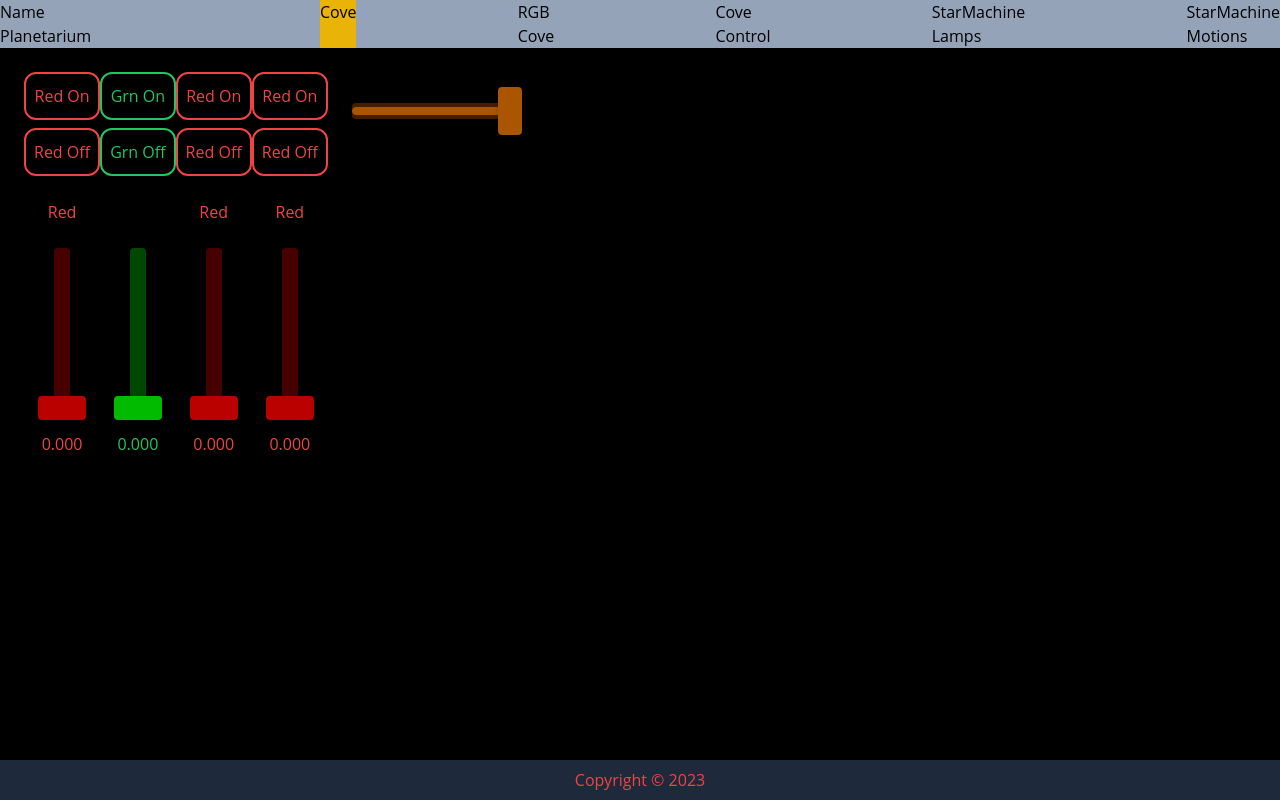
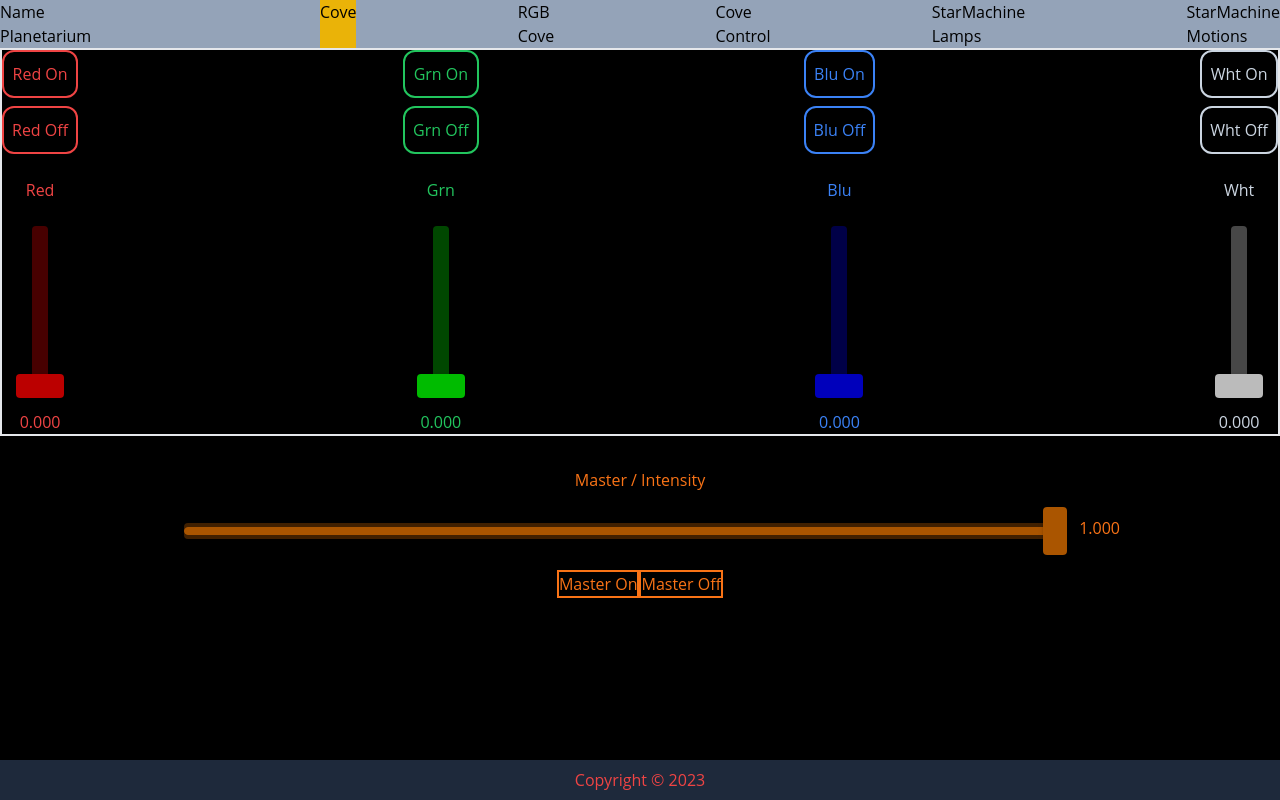
Before and after one commit to CelestialCoyote/react-hercules-chromacove, a React (Create React App) app in the folder frontend/: page /cove in a window 1280 px wide. Built offline with nearby package versions, Linux system fonts and the light colour scheme.

Commit message:
css to tailwind

```diff
--- a/frontend/src/pages/Cove/Cove.jsx
+++ b/frontend/src/pages/Cove/Cove.jsx
@@ -19,7 +19,7 @@ export default function Cove() {
 	return (
 		<div className="h-screen">
 			<div className="flex flex-col">
-				<div className="flex p-6">
+				<div className="flex justify-between border-2">
 					<div className="flex flex-col h-96 items-center gap-6">
 						<div className="flex flex-col gap-2">
 							<button
@@ -99,7 +99,6 @@ export default function Cove() {
 						<label className="text-red-500">
 							{redValue.toFixed(3)}
 						</label>
-
 					</div>
 
 					<div className="flex flex-col h-96 items-center gap-6">
@@ -139,10 +138,9 @@ export default function Cove() {
 							>
 								Grn Off
 							</button>
-
 						</div>
 
-						<label className="text-grn-500">
+						<label className="text-green-500">
 							Grn
 						</label>
 
@@ -171,7 +169,7 @@ export default function Cove() {
 							min={0.000}
 							max={1.000}
 							step={0.001}
-							value={redValue}
+							value={grnValue}
 							onChange={(e) => {
 								setGrnValue(e.target.value);
 								//handleSliderChange();
@@ -181,16 +179,14 @@ export default function Cove() {
 						<label className="text-green-500">
 							{grnValue.toFixed(3)}
 						</label>
-
 					</div>
-
 
 					<div className="flex flex-col h-96 items-center gap-6">
 						<div className="flex flex-col gap-2">
 							<button
-								className="text-red-500 h-12 border-2 border-red-500 rounded-xl px-2"
+								className="text-blue-500 h-12 border-2 border-blue-500 rounded-xl px-2"
 								onClick={() => {
-									setRedValue(1.000);
+									setBluValue(1.000);
 									// handleButtonChange(
 									// 	[
 									// 		{ "red": 1.000 },
@@ -202,13 +198,13 @@ export default function Cove() {
 									// 	])
 								}}
 							>
-								Red On
+								Blu On
 							</button>
 
 							<button
-								className="text-red-500 h-12 border-2 border-red-500 rounded-xl px-2"
+								className="text-blue-500 h-12 border-2 border-blue-500 rounded-xl px-2"
 								onClick={() => {
-									setRedValue(0.000);
+									setBluValue(0.000);
 									// handleButtonChange(
 									// 	[
 									// 		{ "red": 0.000 },
@@ -220,18 +216,18 @@ export default function Cove() {
 									// 	])
 								}}
 							>
-								Red Off
+								Blu Off
 							</button>
 
 						</div>
 
-						<label className="text-red-500">
-							Red
+						<label className="text-blue-500">
+							Blu
 						</label>
 
 						<Slider
 							sx={{
-								color: "#bb0000",
+								color: "#0000bb",
 								height: "100%",
 								'& .MuiSlider-thumb': {
 									borderRadius: '0.25rem',
@@ -254,15 +250,15 @@ export default function Cove() {
 							min={0.000}
 							max={1.000}
 							step={0.001}
-							value={redValue}
+							value={bluValue}
 							onChange={(e) => {
-								setRedValue(e.target.value);
+								setBluValue(e.target.value);
 								//handleSliderChange();
 							}}
 						/>
 
-						<label className="text-red-500">
-							{redValue.toFixed(3)}
+						<label className="text-blue-500">
+							{bluValue.toFixed(3)}
 						</label>
 
 					</div>
@@ -270,9 +266,9 @@ export default function Cove() {
 					<div className="flex flex-col h-96 items-center gap-6">
 						<div className="flex flex-col gap-2">
 							<button
-								className="text-red-500 h-12 border-2 border-red-500 rounded-xl px-2"
+								className="text-slate-300 h-12 border-2 border-slate-300 rounded-xl px-2"
 								onClick={() => {
-									setRedValue(1.000);
+									setWhtValue(1.000);
 									// handleButtonChange(
 									// 	[
 									// 		{ "red": 1.000 },
@@ -284,11 +280,11 @@ export default function Cove() {
 									// 	])
 								}}
 							>
-								Red On
+								Wht On
 							</button>
 
 							<button
-								className="text-red-500 h-12 border-2 border-red-500 rounded-xl px-2"
+								className="text-slate-300 h-12 border-2 border-slate-300 rounded-xl px-2"
 								onClick={() => {
 									setRedValue(0.000);
 									// handleButtonChange(
@@ -302,18 +298,18 @@ export default function Cove() {
 									// 	])
 								}}
 							>
-								Red Off
+								Wht Off
 							</button>
 
 						</div>
 
-						<label className="text-red-500">
-							Red
+						<label className="text-slate-300">
+							Wht
 						</label>
 
 						<Slider
 							sx={{
-								color: "#bb0000",
+								color: "#bbbbbb",
 								height: "100%",
 								'& .MuiSlider-thumb': {
 									borderRadius: '0.25rem',
@@ -336,34 +332,29 @@ export default function Cove() {
 							min={0.000}
 							max={1.000}
 							step={0.001}
-							value={redValue}
+							value={whtValue}
 							onChange={(e) => {
-								setRedValue(e.target.value);
+								setWhtValue(e.target.value);
 								//handleSliderChange();
 							}}
 						/>
 
-						<label className="text-red-500">
-							{redValue.toFixed(3)}
+						<label className="text-slate-300">
+							{whtValue.toFixed(3)}
 						</label>
 
 					</div>
+				</div>
 
-
-
-
-
-
-
-					<div className="master-control">
+				<div className="flex flex-col items-center w-full gap-6 mt-8">
 
 					<label
-							className="cove-label"
+						className="text-orange-500"
 					>
 						Master / Intensity
 					</label>
 
-						<div className="master-container">
+					<div className="flex w-3/4">
 
 						<Slider
 							sx={{
@@ -401,7 +392,7 @@ export default function Cove() {
 						<div>
 
 							<label
-									className="slider-label"
+								className="text-orange-500"
 							>
 								{masterValue.toFixed(3)}
 							</label>
@@ -410,10 +401,10 @@ export default function Cove() {
 
 					</div>
 
-						<div className="master-buttons">
+					<div className="flex">
 
 						<button
-								className="cove-button"
+							className="border-orange-500 border-2 text-orange-500"
 							onClick={() => {
 								setMasterValue(1.000);
 								// handleButtonChange(
@@ -431,7 +422,7 @@ export default function Cove() {
 						</button>
 
 						<button
-								className="cove-button"
+							className="border-orange-500 border-2 text-orange-500"
 							onClick={() => {
 								setMasterValue(0.000);
 								// handleButtonChange(
@@ -451,6 +442,5 @@ export default function Cove() {
 				</div>
 			</div>
 		</div>
-		</div>
 	);
 };
```
Lines whose indentation alone changed are shown as unchanged.
